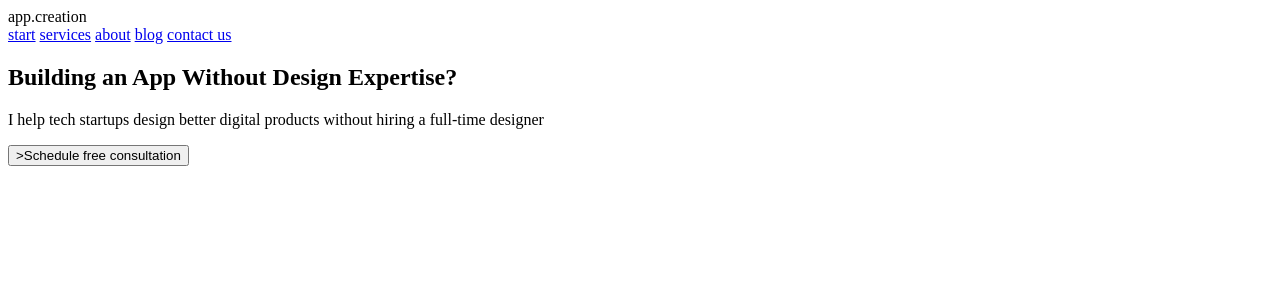
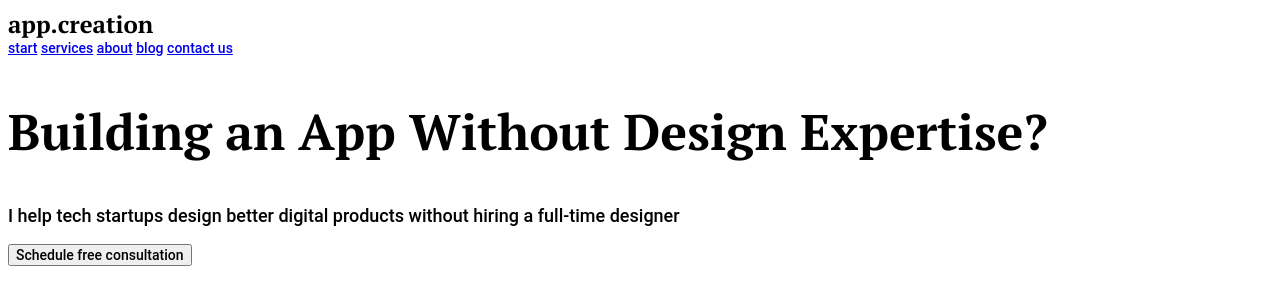
Before and after one commit to WebHeroSchool/Repository-of-Alexandr-Aleshin, a plain HTML site: page index.html in a window 1280 px wide. Drawn offline with Linux system fonts and the light colour scheme.

Commit message:
Добавил font-family и font-size к тексту, убрал див, который оборачивал картинку в html

```diff
--- a/index.html
+++ b/index.html
@@ -3,6 +3,8 @@
 <head>
     <meta charset="UTF-8">
     <title>My New Document</title>
+    <link href="style.css" rel="stylesheet">
+    <link href="https://fonts.googleapis.com/css2?family=PT+Serif:wght@700&display=swap" rel="stylesheet">
 </head>
 <body>
     <header class="header">
@@ -21,10 +23,10 @@
             <h1 class="main__title">Building an App Without Design Expertise?</h1>
             <p class="main__subtitle">I help tech startups design better digital products without
 hiring a full-time designer</p>
-            <button class="btn">>Schedule free consultation</button>
+            <button class="btn">Schedule free consultation</button>
         </main>
 
-        <div class="img"></div>
+        <img class="img">
     </section>
 </body>
 </html>
--- /dev/null
+++ b/style.css
@@ -0,0 +1,47 @@
+body {
+
+}
+
+/*Logo*/
+
+
+.logo {
+    font-family: 'PT Serif', serif;
+    font-size: 24px;
+}
+
+
+/*Nav*/
+
+.nav {
+    font-family: 'Roboto', sans-serif;
+    font-weight: 500;
+    font-size: 14px;
+}
+
+
+/*Main*/
+
+.main{
+
+}
+
+.main__title {
+    font-family: 'Pt Serif', serif;
+    font-size: 50px;
+}
+
+.main__subtitle {
+    font-family: 'Roboto', sans-serif;
+    font-weight: 500;
+    font-size: 18px;
+}
+
+
+/*Button*/
+
+.btn {
+    font-family: 'Roboto', sans-serif;
+    font-weight: 500;
+    font-size: 14px;
+}
```
